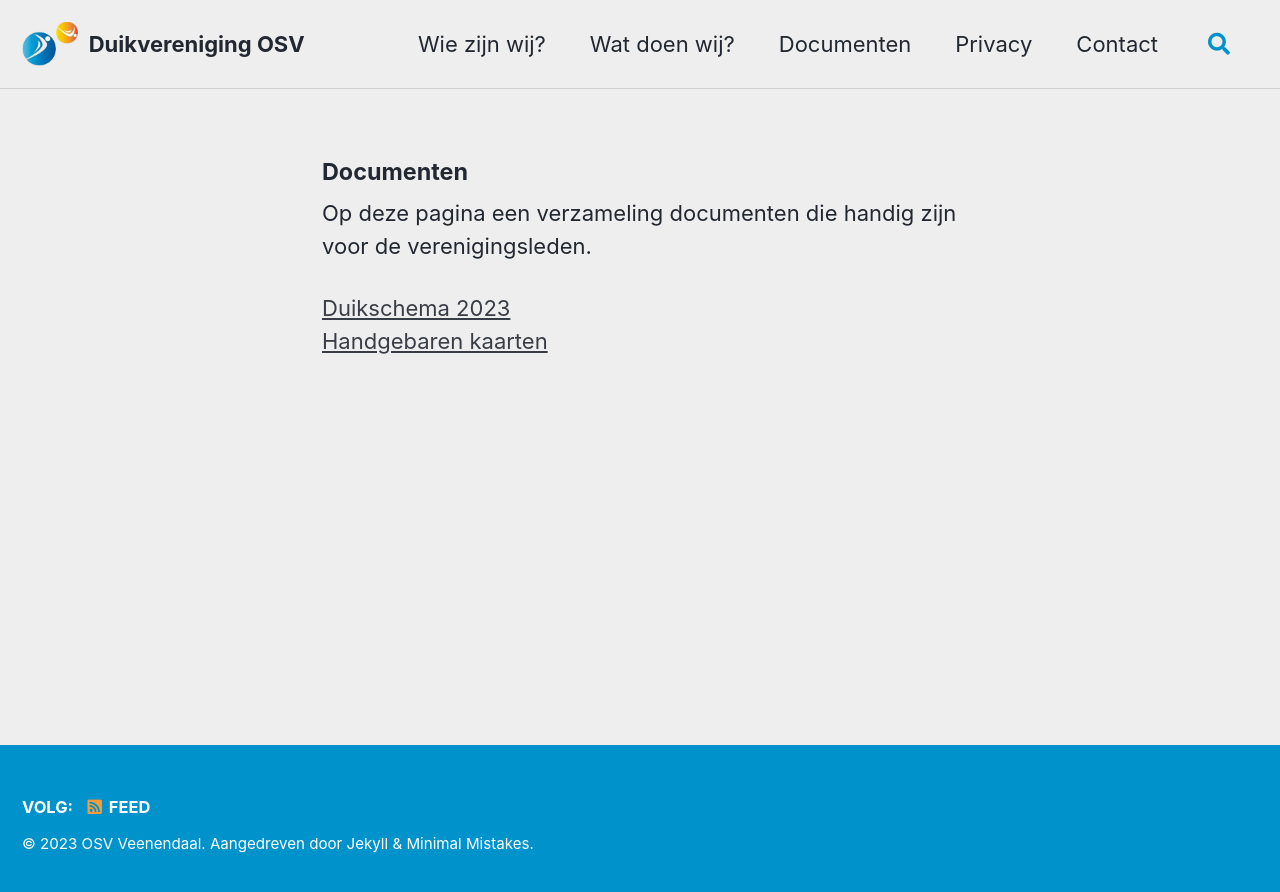
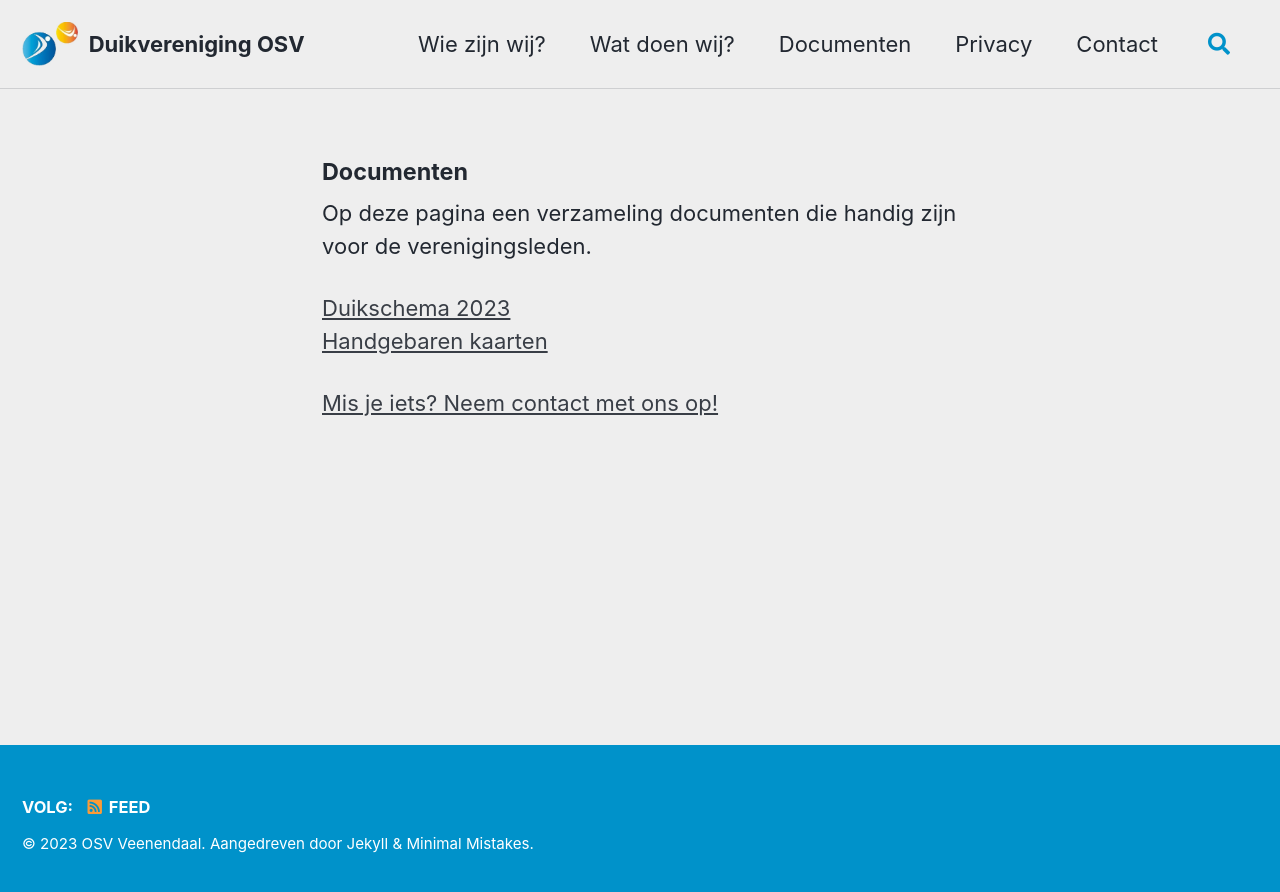
Before and after one commit to walthertimmer/osvveenendaal.nl, a Jekyll site: the page built from _pages/documenten.md, in a window 1280 px wide. Shown: the top 892 px of the page. Built offline with Jekyll 4.4.1, drawn with Linux system fonts in a browser that asks for light colours; cached includes are drawn as plain includes.

Commit message:
contact link bij documenten

```diff
--- a/_pages/documenten.md
+++ b/_pages/documenten.md
@@ -10,3 +10,5 @@ Op deze pagina een verzameling documenten die handig zijn voor de verenigingsled
 
 [Duikschema 2023](/assets/docs/DUIKSTEKKEN_OSV_2023.pdf)
 [Handgebaren kaarten](/assets/docs/kaartjes_handsignalen.pdf)
+
+[Mis je iets? Neem contact met ons op!](/contact/)
```
